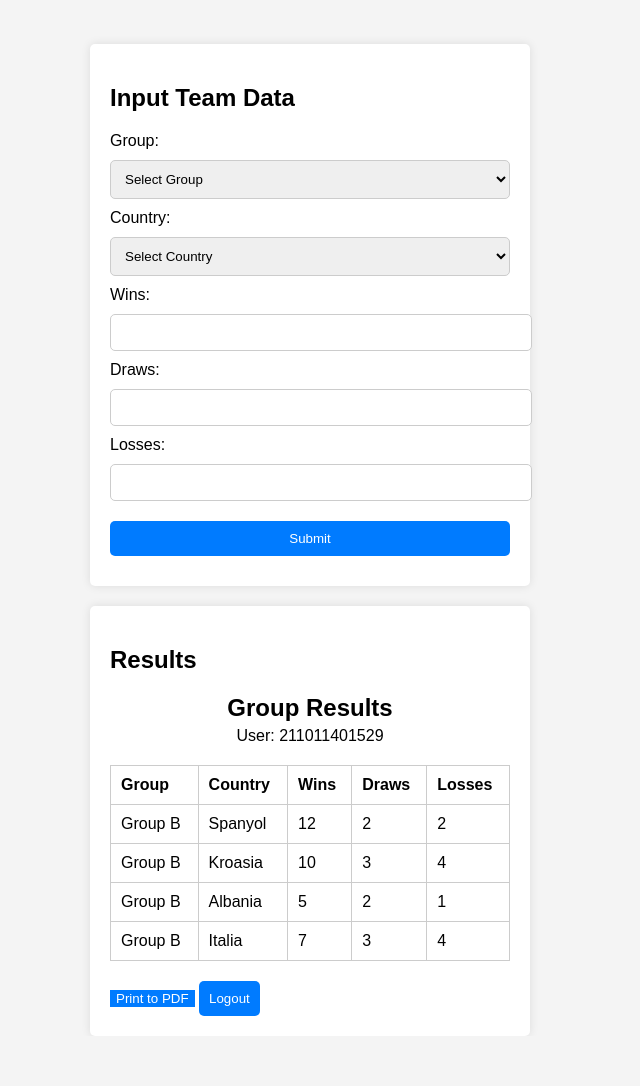
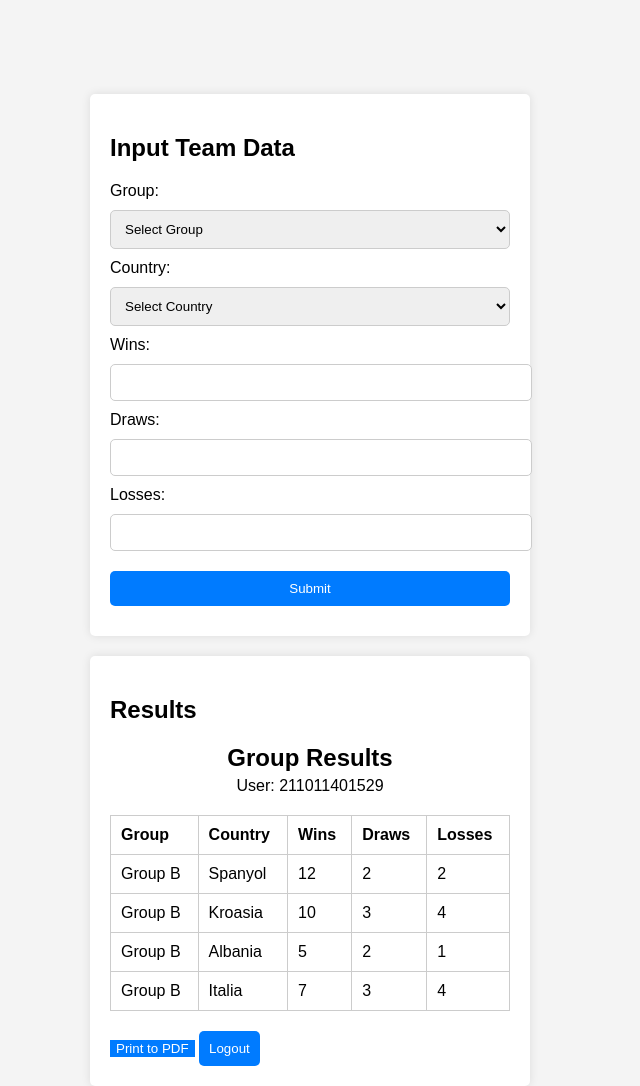
Before and after one commit to mazyans/Pemroweb2, a PHP site: page /dashboard.php in a window 1280 px wide. Shown: the whole page, without its empty margins (330-970 px from the left). Before the commit the page ends 1016 px from the top, so only its background shows below. Run offline with PHP 8.4, Linux system fonts and the light colour scheme; a user stored in the database is signed in; data comes from the database, SQL or seed files in the repository.

Commit message:
Update dashboard.php

```diff
--- a/UAS/dashboard.php
+++ b/UAS/dashboard.php
@@ -30,7 +30,7 @@ $username = $_SESSION['username'];
             flex-direction: column;
             height: 100vh;
             margin: 0;
-            margin-top: 150px;
+            margin-top: 200px;
         }
         .dashboard-container, .results-container {
             background-color: #fff;
```
